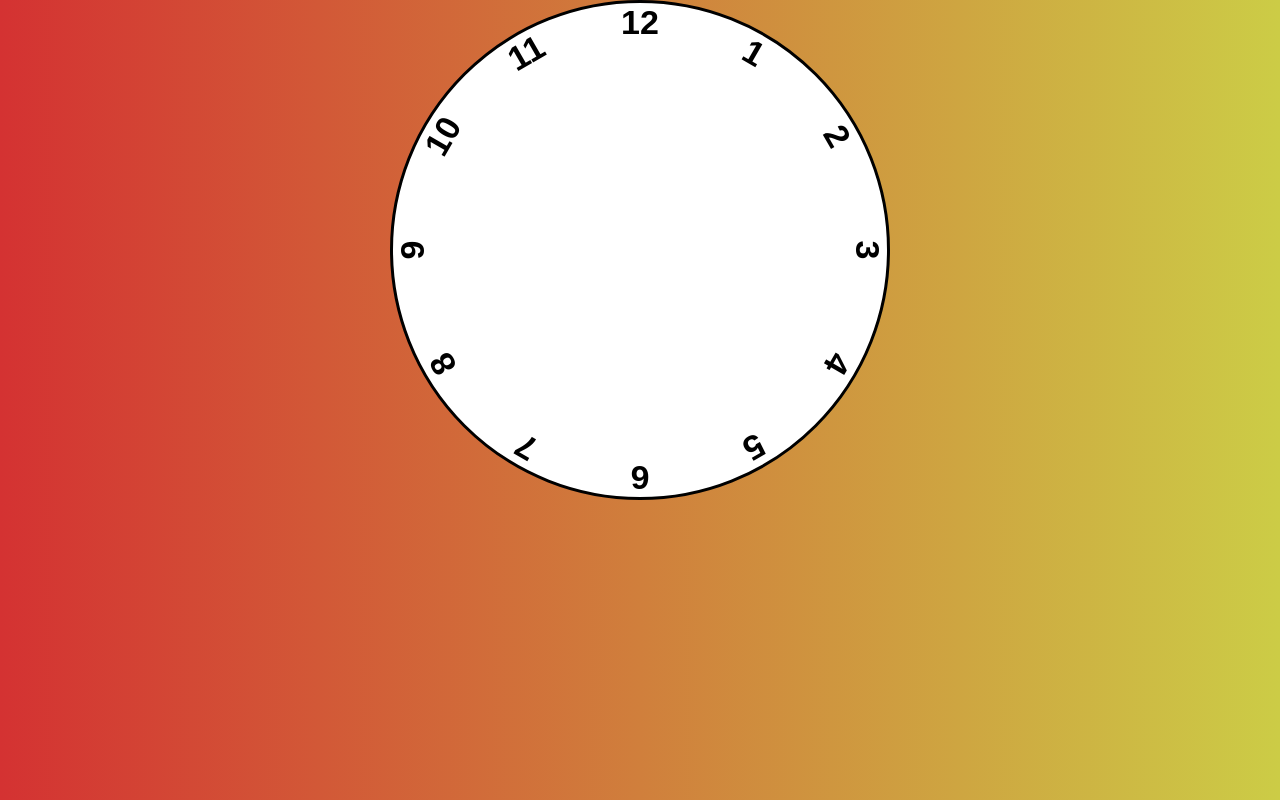
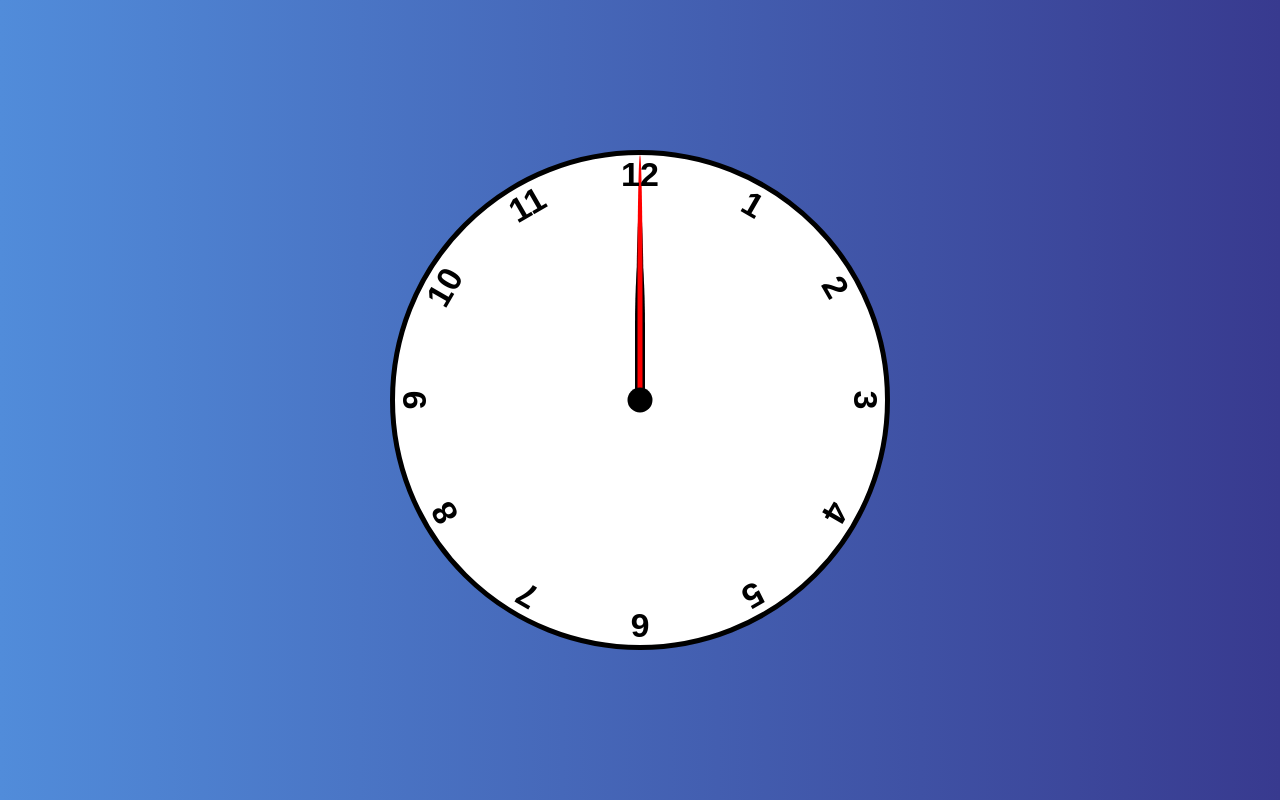
Before and after one commit to Spoki87/Clock-js, a plain HTML site: page index.html in a window 1280 px wide. Drawn offline with Linux system fonts and the light colour scheme.

Commit message:
add script and styles, doesn't work hands!

```diff
--- a/index.html
+++ b/index.html
@@ -9,9 +9,9 @@
 </head>
 <body>
     <div class="clock">
-        <div id='hand-hour'></div>
-        <div id='hand-minute'></div>
-        <div id='hand-second'></div>
+        <div class='hand hour' hour-hand></div>
+        <div class='hand minute' minute-hand></div>
+        <div class='hand second' second-hand></div>
         <div class="number1 number">1</div>
         <div class="number2 number">2</div>
         <div class="number3 number">3</div>
@@ -25,5 +25,6 @@
         <div class="number11 number">11</div>
         <div class="number12 number">12</div>
     </div>
+    <script src="script.js"></script>
 </body>
 </html>
--- a/script.js
+++ b/script.js
@@ -0,0 +1,23 @@
+const handSecond=document.querySelector('[second-hand]');
+const handMinute=document.querySelector('[minute-hand]');
+const handHour=document.querySelector('[hour-hand]');
+
+setInterval(setClock,1000);
+
+const Rotation=(element, ratio)=>{
+    element.style.setProperty('--rotation',ratio*360);
+
+}
+
+const setClock=()=>{
+    const date=new Date();
+    const seconds=date.getSeconds()/60;
+    const minutes=(seconds+date.getMinutes())/60;
+    const hours=(minutes+date.getHours())/12;
+
+    Rotation(handSecond,seconds);
+    Rotation(handMinute,minutes);
+    Rotation(handHour,hours);
+}
+
+setClock();
--- a/style.css
+++ b/style.css
@@ -1,28 +1,32 @@
-*{
-    margin:0;
-    padding:0;
+* {
+    margin: 0;
+    padding: 0;
     box-sizing: border-box;
     font-size: 34px;
-    font-family:sans-serif;
+    font-family: sans-serif;
     font-weight: bold;
 }
 
-body{
-    background-image: linear-gradient(to right, rgb(212, 50, 50) , rgb(204, 204, 70));
+body {
+    background-image: linear-gradient(to right, rgb(81, 140, 218), rgb(56, 58, 143));
+    display:flex;
+    justify-content: center;
+    align-items: center;
+    min-height: 100vh;
+    overflow: hidden;
 }
 
-.clock{
+.clock {
     width: 500px;
     height: 500px;
     border-radius: 50%;
-    background-color: rgb(255,255,255);
-    border:3px solid black;
-    margin:auto;
-    position:relative;
+    background-color: rgb(255, 255, 255);
+    border: 5px solid black;
+    position: relative;
 }
 
-.clock .number{
-    --rotation:0;
+.clock .number {
+    --rotation: 0;
     position: absolute;
     width: 100%;
     height: 100%;
@@ -30,42 +34,88 @@ body{
     transform: rotate(var(--rotation));
 }
 
-.clock .number1{
-    --rotation:30deg;
-}
-.clock .number2{
-    --rotation:60deg;
-}
-.clock .number3{
-    --rotation:90deg;
-}
-.clock .number4{
-    --rotation:120deg;
-}
-.clock .number5{
-    --rotation:150deg;
-}
-.clock .number6{
-    --rotation:180deg;
-}
-.clock .number7{
-    --rotation:210deg;
-}
-.clock .number8{
-    --rotation:240deg;
-}
-.clock .number9{
-    --rotation:270deg;
-}
-.clock .number10{
-    --rotation:300deg;
-}
-.clock .number11{
-    --rotation:330deg;
+.clock .number1 {
+    --rotation: 30deg;
 }
 
-.hand-hour{
-    --rotation:0;
+.clock .number2 {
+    --rotation: 60deg;
+}
+
+.clock .number3 {
+    --rotation: 90deg;
+}
+
+.clock .number4 {
+    --rotation: 120deg;
+}
+
+.clock .number5 {
+    --rotation: 150deg;
+}
+
+.clock .number6 {
+    --rotation: 180deg;
+}
+
+.clock .number7 {
+    --rotation: 210deg;
+}
+
+.clock .number8 {
+    --rotation: 240deg;
+}
+
+.clock .number9 {
+    --rotation: 270deg;
+}
+
+.clock .number10 {
+    --rotation: 300deg;
+}
+
+.clock .number11 {
+    --rotation: 330deg;
+}
+
+.hand {
+    --rotation: 0;
     position: absolute;
+    bottom: 50%;
+    left: 50%;
+    border-top-right-radius: 50%;
+    border-top-left-radius: 50%;
+    transform-origin: bottom;
+    transform:translateX(-50%) rotate(calc(var(--rotation)*1deg));
+}
+
+.second{
+    width: 5px;
+    height: 50%;
+    background-color: rgb(255, 0, 0);
+}
+
+.minute{
+    width: 7px;
+    height: 40%;
+    background-color: rgb(0, 0, 0);
+}
+
+.hour{
+    width:10px;
+    height: 30%;
+    background-color: rgb(0, 0, 0);
+}
+
+.clock::after{
+    content:'';
+    position: absolute;
+    width: 25px;
+    height: 25px;
+    border-radius: 50%;
+    top:50%;
+    left:50%;
+    transform:translate(-50%, -50%);
+    background-color: black;
 
 }
```
